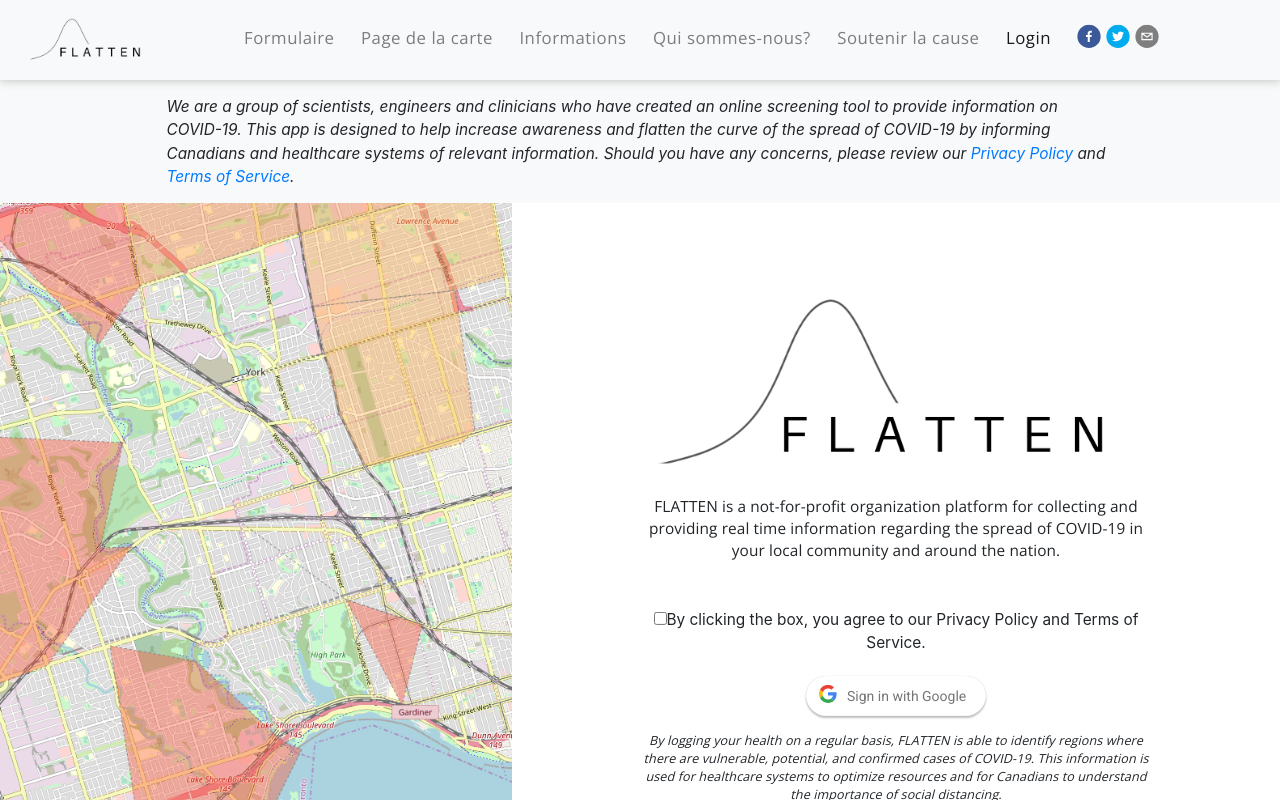
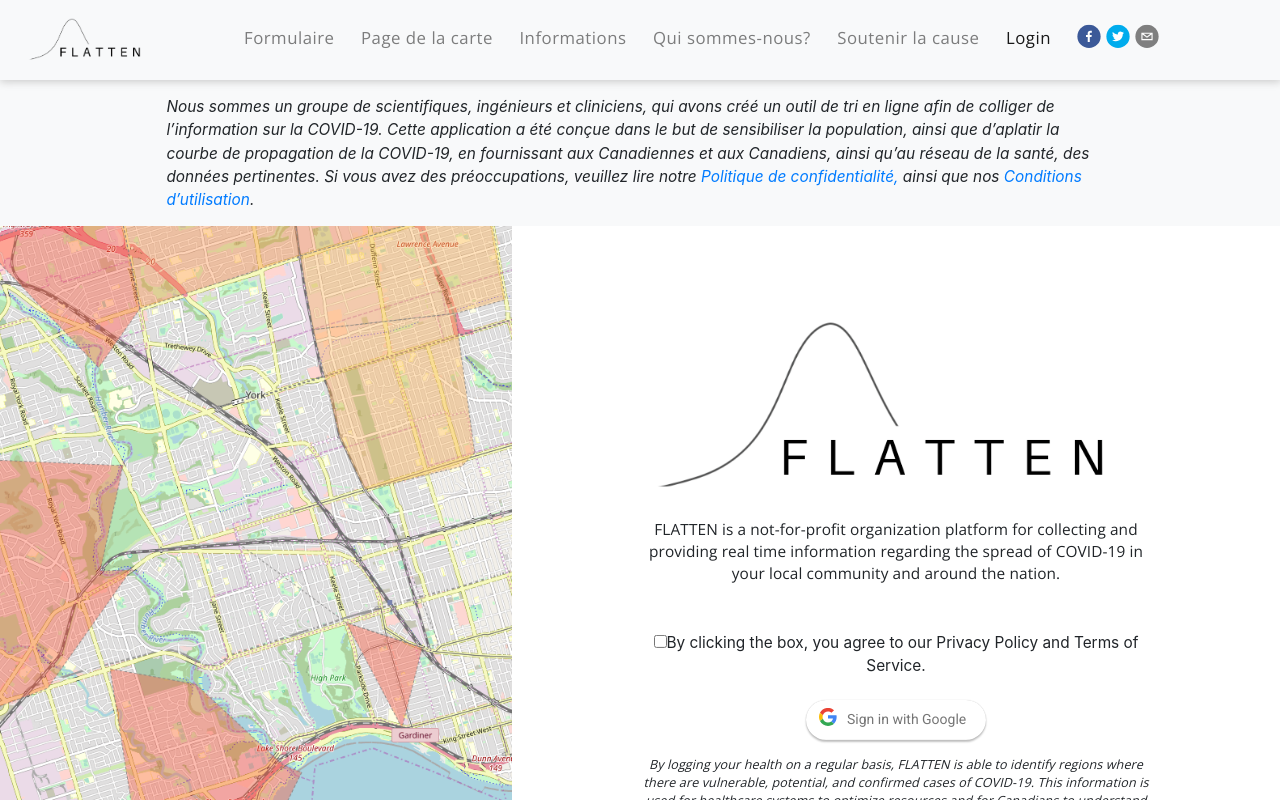
Before and after one commit to yifeiz/covid-19-frontend, a React (Create React App) app: page / in a window 1280 px wide. Shown: the top 800 px of the page. Built offline with nearby package versions, Linux system fonts and the light colour scheme.

Commit message:
Disclaimer

```diff
--- a/src/components/disclaimer/Disclaimer.js
+++ b/src/components/disclaimer/Disclaimer.js
@@ -4,21 +4,21 @@
 
 const Disclaimer = () => (
   <div className="Disclaimer">
-    We are a group of scientists, engineers and clinicians who have created an
-    online screening tool to provide information on COVID-19. This app is
-    designed to help increase awareness and flatten the curve of the spread of
-    COVID-19 by informing Canadians and healthcare systems of relevant
-    information. Should you have any concerns, please review our
+    Nous sommes un groupe de scientifiques, ingénieurs et cliniciens, qui avons
+    créé un outil de tri en ligne afin de colliger de l’information sur la
+    COVID-19. Cette application a été conçue dans le but de sensibiliser la
+    population, ainsi que d’aplatir la courbe de propagation de la COVID-19, en
+    fournissant aux Canadiennes et aux Canadiens, ainsi qu’au réseau de la
+    santé, des données pertinentes. Si vous avez des préoccupations, veuillez
+    lire notre{" "}
     <a href="https://drive.google.com/open?id=1dbkrOLBBp_yqus-oeQ_JXdanDbdb8u-6">
-      {" "}
-      Privacy Policy{" "}
+      Politique de confidentialité,
+    </a>{" "}
+    ainsi que nos{" "}
+    <a href="https://drive.google.com/open?id=1Cb9yb1zFXrQs0TKIAytx-16vCuHpJBDc">
+      Conditions d’utilisation
     </a>
-    and
-    <a href="https://drive.google.com/open?id=1Cb9yb1zFXrQs0TKIAytx-16vCuHpJBDc">
-      {" "}
-      Terms of Service
-    </a>
-    .
+    .{" "}
   </div>
 );
 
```
